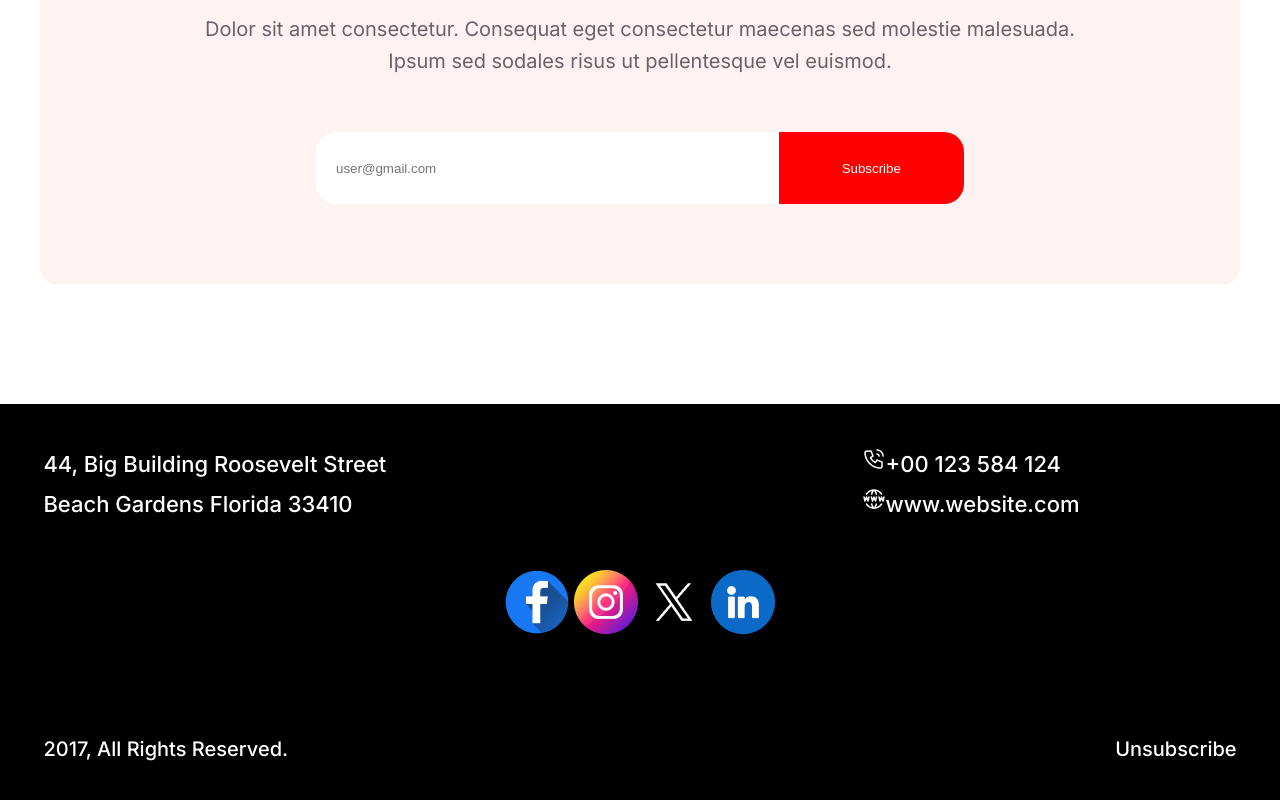
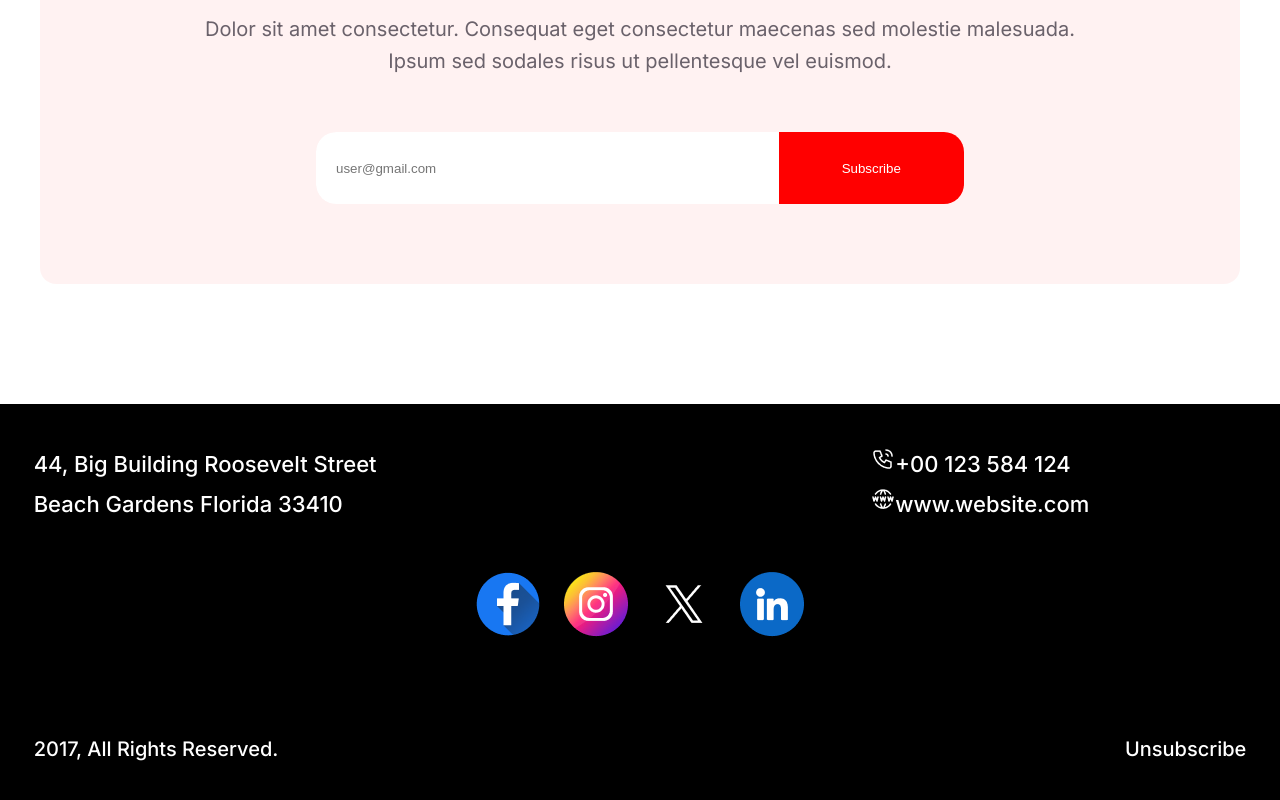
Before and after one commit to Morshedkhondokar/Hello-New-Year, a plain HTML site: page index.html in a window 1280 px wide. Shown: the part 6165-6965 px from the top of the page. Drawn offline with Linux system fonts and the light colour scheme.

Commit message:
add footer center

```diff
--- a/styles/style.css
+++ b/styles/style.css
@@ -464,3 +464,8 @@ footer{
 .footer_right .right{
     right: 0;
 }
+
+.footer_center{
+    display: flex;
+    gap: 24px;
+}
```
